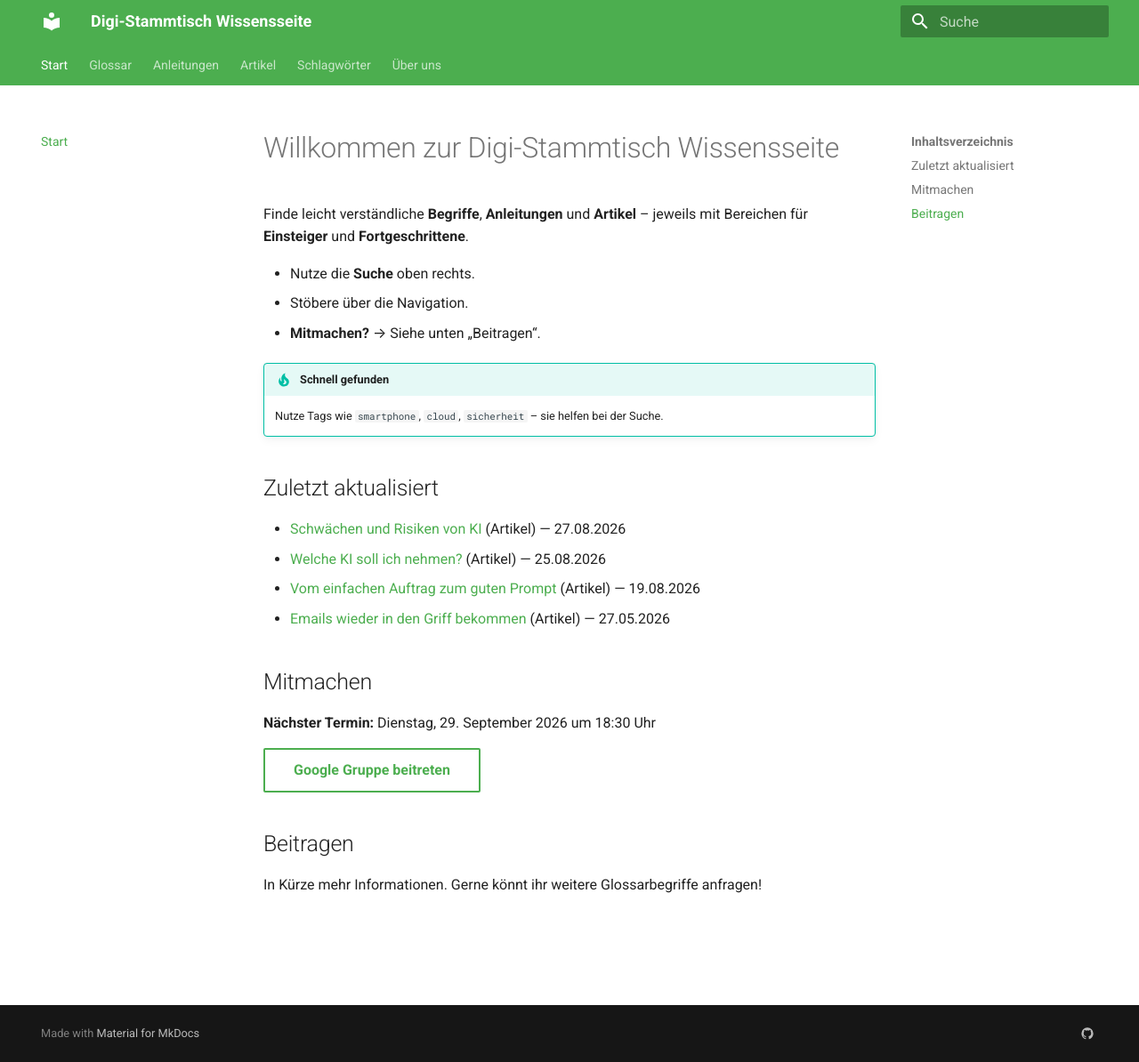
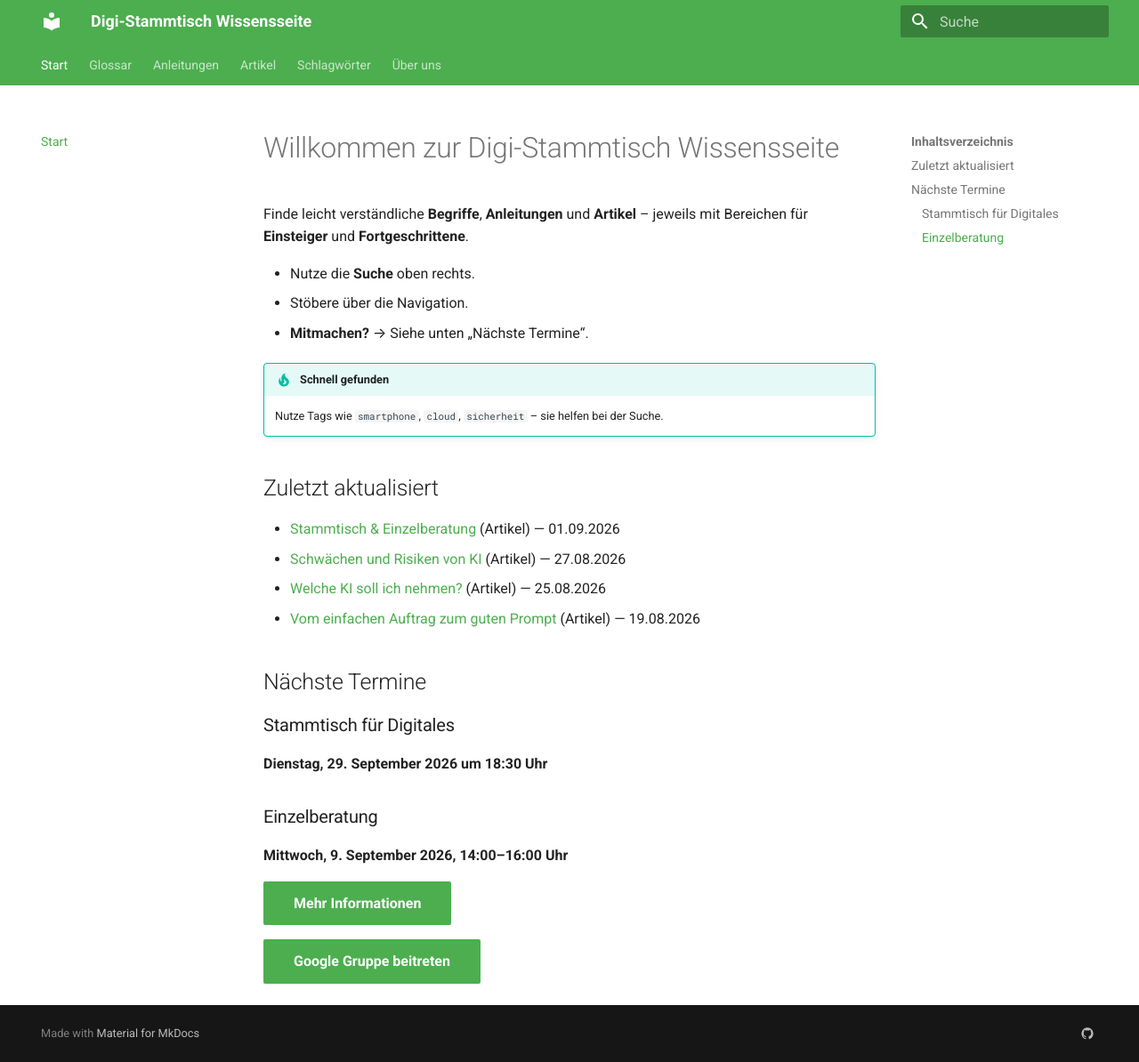
Before and after one commit to ralphmueller/digi-wissensdatenbank, an MkDocs documentation site: the page built from docs/index.md, in a window 1280 px wide and 1194 px high. Shown: the whole window at 89% size. Built offline with MkDocs 1.6.1 and Material for MkDocs 9.7.7, drawn with Linux system fonts in a browser that asks for light colours.

Commit message:
Startseite: Termine schlank + Details in Artikel "Stammtisch & Einzelberatung"
- "Naechste Termine" mit Ueberschriften "Stammtisch fuer Digitales" und "Einzelberatung", je mit Termin
- Details in neuen Artikel docs/03-artikel/stammtisch-und-einzelberatung.md ausgelagert (Ort Gute Stube, Inhalte, vier 30-Min-Slots, Terminabsprache Tel/E-Mail)
- Button "Mehr Informationen" verlinkt den Artikel; "Google Gruppe beitreten" nach unten
- Beide Buttons md-button--primary (weiss auf gruen); Abschnitt "Beitragen" entfernt

```diff
--- a/docs/index.md
+++ b/docs/index.md
@@ -8,19 +8,23 @@ Finde leicht verständliche **Begriffe**, **Anleitungen** und **Artikel** – je
 
 - Nutze die **Suche** oben rechts.
 - Stöbere über die Navigation.
-- **Mitmachen?** → Siehe unten „Beitragen“.
+- **Mitmachen?** → Siehe unten „Nächste Termine“.
 
 !!! tip "Schnell gefunden"
     Nutze Tags wie `smartphone`, `cloud`, `sicherheit` – sie helfen bei der Suche.
 
 <!-- RECENT_ENTRIES -->
 
-## Mitmachen
+## Nächste Termine
 
-**Nächster Termin:** Dienstag, 29. September 2026 um 18:30 Uhr
+### Stammtisch für Digitales
 
-[Google Gruppe beitreten](https://groups.google.com/g/dg-gersfeld){ .md-button }
+**Dienstag, 29. September 2026 um 18:30 Uhr**
 
-## Beitragen
+### Einzelberatung
 
-In Kürze mehr Informationen. Gerne könnt ihr weitere Glossarbegriffe anfragen!
+**Mittwoch, 9. September 2026, 14:00–16:00 Uhr**
+
+[Mehr Informationen](03-artikel/stammtisch-und-einzelberatung.md){ .md-button .md-button--primary }
+
+[Google Gruppe beitreten](https://groups.google.com/g/dg-gersfeld){ .md-button .md-button--primary }
```
Also changed, not shown: docs/03-artikel/stammtisch-und-einzelberatung.md (added, +45 -0 lines).
